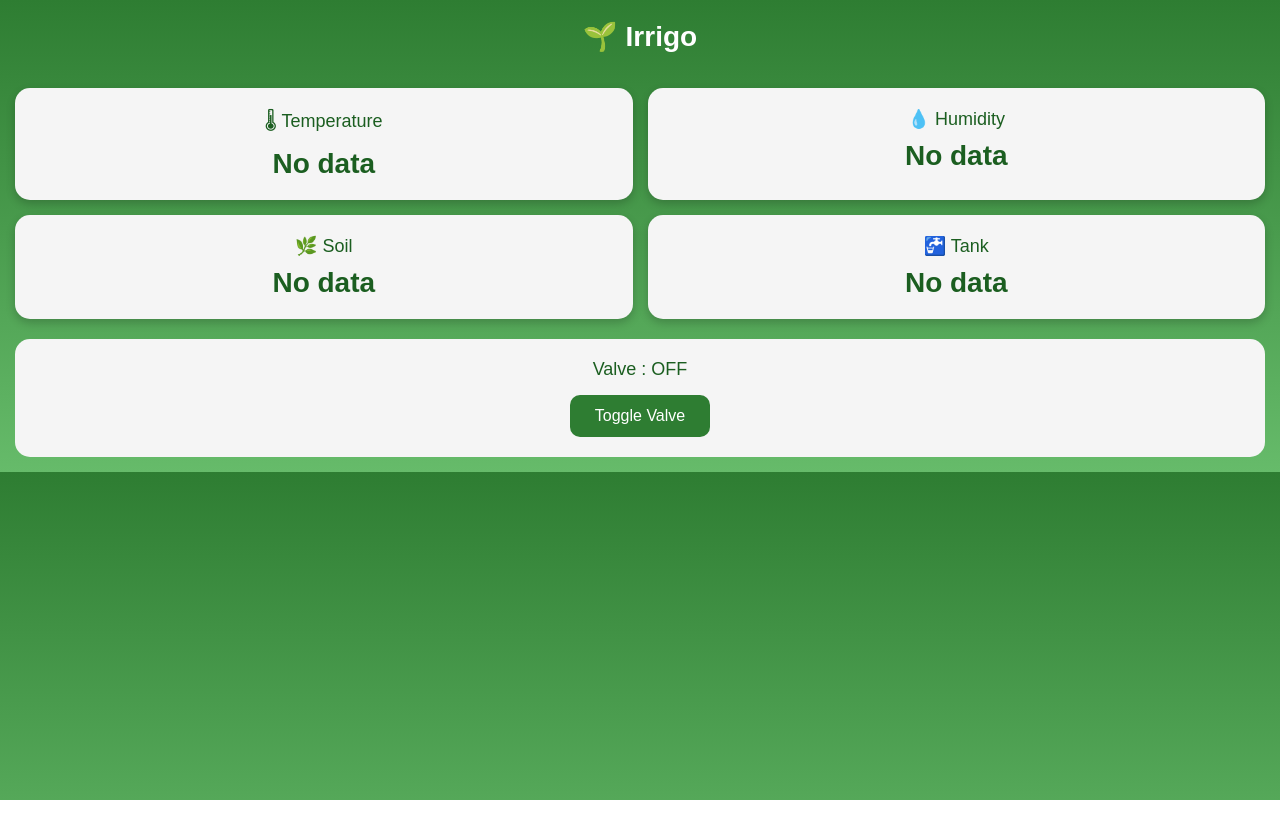
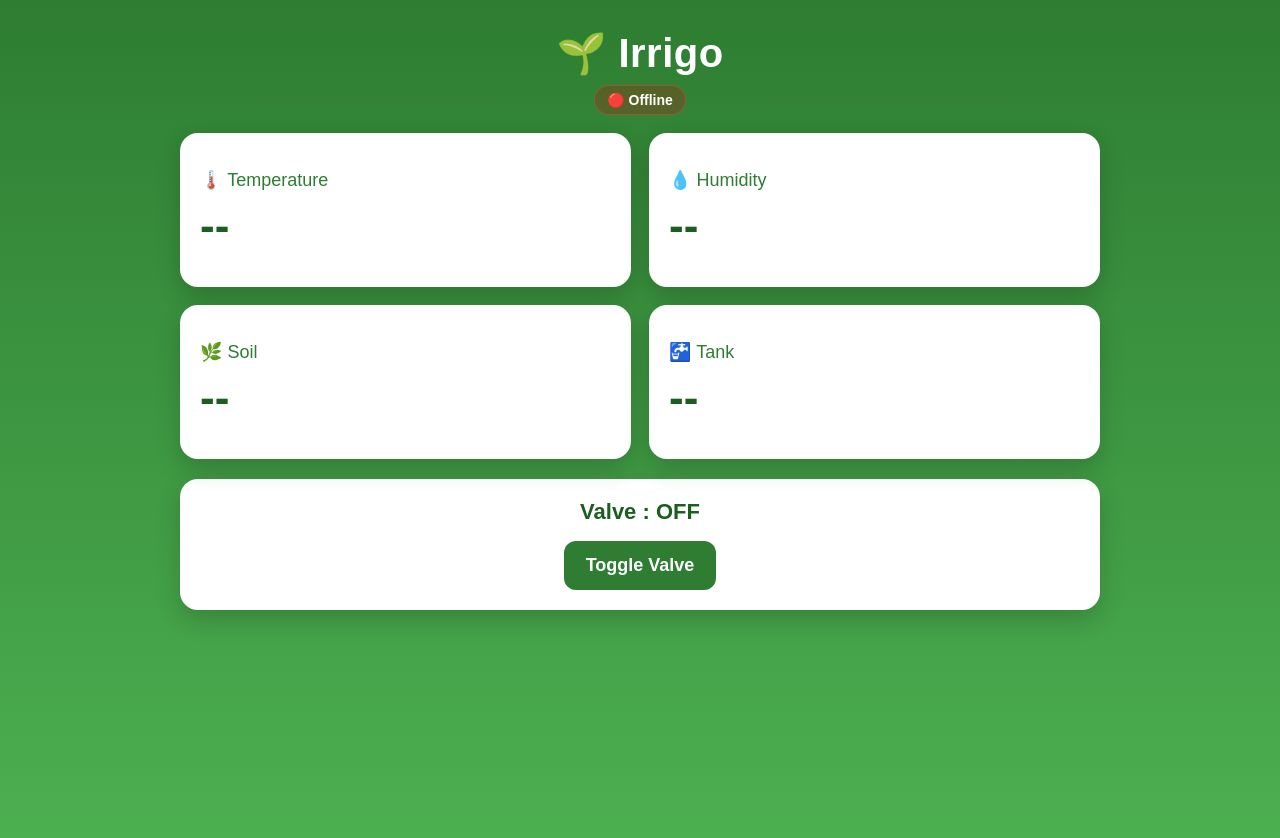
Before and after one commit to dhaifallahmejda500-debug/Irrigo, a plain HTML site: page static/index.html in a window 1280 px wide. Before the commit the page ends 800 px from the top, so only its background shows below. Drawn offline with Linux system fonts and the light colour scheme; no server answers.

Commit message:
fix mqtt render

```diff
--- a/static/index.html
+++ b/static/index.html
@@ -1,142 +1,206 @@
-  <!DOCTYPE html>
+ <!DOCTYPE html>
 <html lang="fr">
 <head>
-<meta charset="UTF-8">
-<meta name="viewport" content="width=device-width, initial-scale=1.0">
-
+<meta charset="UTF-8" />
+<meta name="viewport" content="width=device-width, initial-scale=1.0" />
 <title>Irrigo</title>
 
-<!-- PWA -->
+<meta name="theme-color" content="#2e7d32">
 <link rel="manifest" href="/static/manifest.json">
 <link rel="apple-touch-icon" href="/static/icon-192.png">
-<meta name="theme-color" content="#2e7d32">
 <meta name="apple-mobile-web-app-capable" content="yes">
 <meta name="apple-mobile-web-app-status-bar-style" content="black">
 
 <style>
-
-body {
-margin: 0;
+body{
+margin:0;
 font-family: Arial, sans-serif;
-background: linear-gradient(#2e7d32, #66bb6a);
-color: #1b5e20;
-text-align: center;
+background: linear-gradient(#2e7d32, #4caf50);
+color:#1b5e20;
+min-height: 100vh;
+display:flex;
+justify-content:center;
+align-items:flex-start;
+padding: 20px 0;
 }
 
-header {
-padding: 20px;
-font-size: 28px;
-font-weight: bold;
-color: white;
+.container{
+width: min(920px, 92vw);
+text-align:center;
 }
 
-.container {
-padding: 15px;
+header{
+margin: 10px 0 18px 0;
+color:#fff;
 }
 
-.grid {
-display: grid;
-grid-template-columns: 1fr 1fr;
-gap: 15px;
+header h1{
+margin: 0;
+font-size: 40px;
+font-weight: 800;
+letter-spacing: 0.5px;
+display:flex;
+gap: 10px;
+justify-content:center;
+align-items:center;
 }
 
-.card {
-background: #f5f5f5;
-border-radius: 15px;
-padding: 20px;
-box-shadow: 0 4px 10px rgba(0,0,0,0.2);
+.status-badge{
+display:inline-block;
+margin-top:8px;
+padding:6px 12px;
+border-radius:999px;
+font-weight:700;
+font-size:14px;
+background:#ffffff33;
+color:#fff;
+}
+.status-badge.online{
+background:rgba(0, 160, 70, 0.35);
+border:1px solid rgba(0, 255, 120, 0.4);
+}
+.status-badge.offline{
+background:rgba(200, 0, 0, 0.25);
+border:1px solid rgba(255, 80, 80, 0.35);
 }
 
-.label {
-font-size: 18px;
+.grid{
+display:grid;
+grid-template-columns: repeat(2, 1fr);
+gap: 18px;
 }
 
-.value {
-font-size: 28px;
-font-weight: bold;
-margin-top: 10px;
+.card{
+background: #fff;
+border-radius: 18px;
+padding: 22px 20px;
+box-shadow: 0 10px 24px rgba(0,0,0,0.18);
+text-align:left;
+min-height: 110px;
+display:flex;
+flex-direction:column;
+justify-content:center;
 }
 
-.valve-card {
-margin-top: 20px;
-padding: 20px;
-background: #f5f5f5;
-border-radius: 15px;
+.label{
+font-size: 18px;
+color:#2e7d32;
+display:flex;
+align-items:center;
+gap: 10px;
+justify-content:flex-start;
 }
 
-button {
-margin-top: 15px;
-padding: 12px 25px;
-border: none;
-border-radius: 10px;
-background: #2e7d32;
-color: white;
-font-size: 16px;
+.value{
+margin-top: 10px;
+font-size: 44px;
+font-weight: 800;
+color:#1b5e20;
 }
 
+.bottom{
+margin-top: 20px;
+background:#fff;
+border-radius: 18px;
+padding: 20px;
+box-shadow: 0 10px 24px rgba(0,0,0,0.18);
+}
+
+.valve-line{
+font-size: 22px;
+font-weight: 700;
+margin-bottom: 16px;
+color:#1b5e20;
+}
+
+.btn{
+display:inline-block;
+border:none;
+cursor:pointer;
+padding: 14px 22px;
+font-size: 18px;
+font-weight: 800;
+border-radius: 12px;
+background: #2e7d32;
+color:#fff;
+transition: transform .06s ease;
+}
+.btn:active{
+transform: scale(0.98);
+}
+
+@media (max-width: 560px){
+.grid{ grid-template-columns: 1fr; }
+header h1{ font-size: 34px; }
+.value{ font-size: 40px; }
+}
 </style>
 </head>
 
 <body>
-
-<header>🌱 Irrigo</header>
-
 <div class="container">
+<header>
+<h1>🌱 Irrigo</h1>
+<div id="statusBadge" class="status-badge offline">🔴 Offline</div>
+</header>
 
 <div class="grid">
-
 <div class="card">
-<div class="label">🌡 Temperature</div>
-<div id="temperature" class="value">No data</div>
+<div class="label">🌡️ Temperature</div>
+<div class="value" id="tempValue">--</div>
 </div>
 
 <div class="card">
 <div class="label">💧 Humidity</div>
-<div id="humidity" class="value">No data</div>
+<div class="value" id="humValue">--</div>
 </div>
 
 <div class="card">
 <div class="label">🌿 Soil</div>
-<div id="soil" class="value">No data</div>
+<div class="value" id="soilValue">--</div>
 </div>
 
 <div class="card">
 <div class="label">🚰 Tank</div>
-<div id="tank" class="value">No data</div>
+<div class="value" id="tankValue">--</div>
+</div>
 </div>
 
+<div class="bottom">
+<div class="valve-line">Valve : <span id="valveStatus">OFF</span></div>
+<button class="btn" onclick="toggleValve()">Toggle Valve</button>
 </div>
-
-<div class="valve-card">
-<div class="label">
-Valve : <span id="valve">OFF</span>
-</div>
-
-<button onclick="toggleValve()">Toggle Valve</button>
-</div>
-
 </div>
 
 <script>
-
 async function loadData() {
-const res = await fetch("/data");
+try {
+const res = await fetch("/data", { cache: "no-store" });
 const data = await res.json();
 
-document.getElementById("temperature").innerText =
-data.temperature ?? "No data";
+document.getElementById("tempValue").textContent = (data.temperature ?? "--");
+document.getElementById("humValue").textContent = (data.humidity ?? "--");
+document.getElementById("soilValue").textContent = (data.soil ?? "--");
+document.getElementById("tankValue").textContent = (data.tank ?? "--");
+document.getElementById("valveStatus").textContent = data.valve ? "ON" : "OFF";
 
-document.getElementById("humidity").innerText =
-data.humidity ?? "No data";
+const badge = document.getElementById("statusBadge");
+if (data.online) {
+badge.classList.remove("offline");
+badge.classList.add("online");
+badge.textContent = "🟢 Online";
+} else {
+badge.classList.remove("online");
+badge.classList.add("offline");
+badge.textContent = "🔴 Offline";
+}
 
-document.getElementById("soil").innerText =
-data.soil ?? "No data";
-
-document.getElementById("tank").innerText =
-data.tank ?? "No data";
-
-document.getElementById("valve").innerText =
-data.valve ? "ON" : "OFF";
+} catch (e) {
+const badge = document.getElementById("statusBadge");
+badge.classList.remove("online");
+badge.classList.add("offline");
+badge.textContent = "🔴 Offline";
+}
 }
 
 async function toggleValve() {
@@ -147,16 +211,12 @@ loadData();
 loadData();
 setInterval(loadData, 2000);
 
-
-/* SERVICE WORKER */
+// Service worker register
 if ("serviceWorker" in navigator) {
-navigator.serviceWorker
-.register("/static/service-worker.js")
+navigator.serviceWorker.register("/static/service-worker.js")
 .then(() => console.log("Service Worker OK"))
-.catch(err => console.log("Service Worker Error:", err));
+.catch((err) => console.log("Service Worker Error:", err));
 }
-
 </script>
-
 </body>
 </html>
```
Also changed, not shown: static/service-worker.js (+28 -6 lines), 1 other file.
